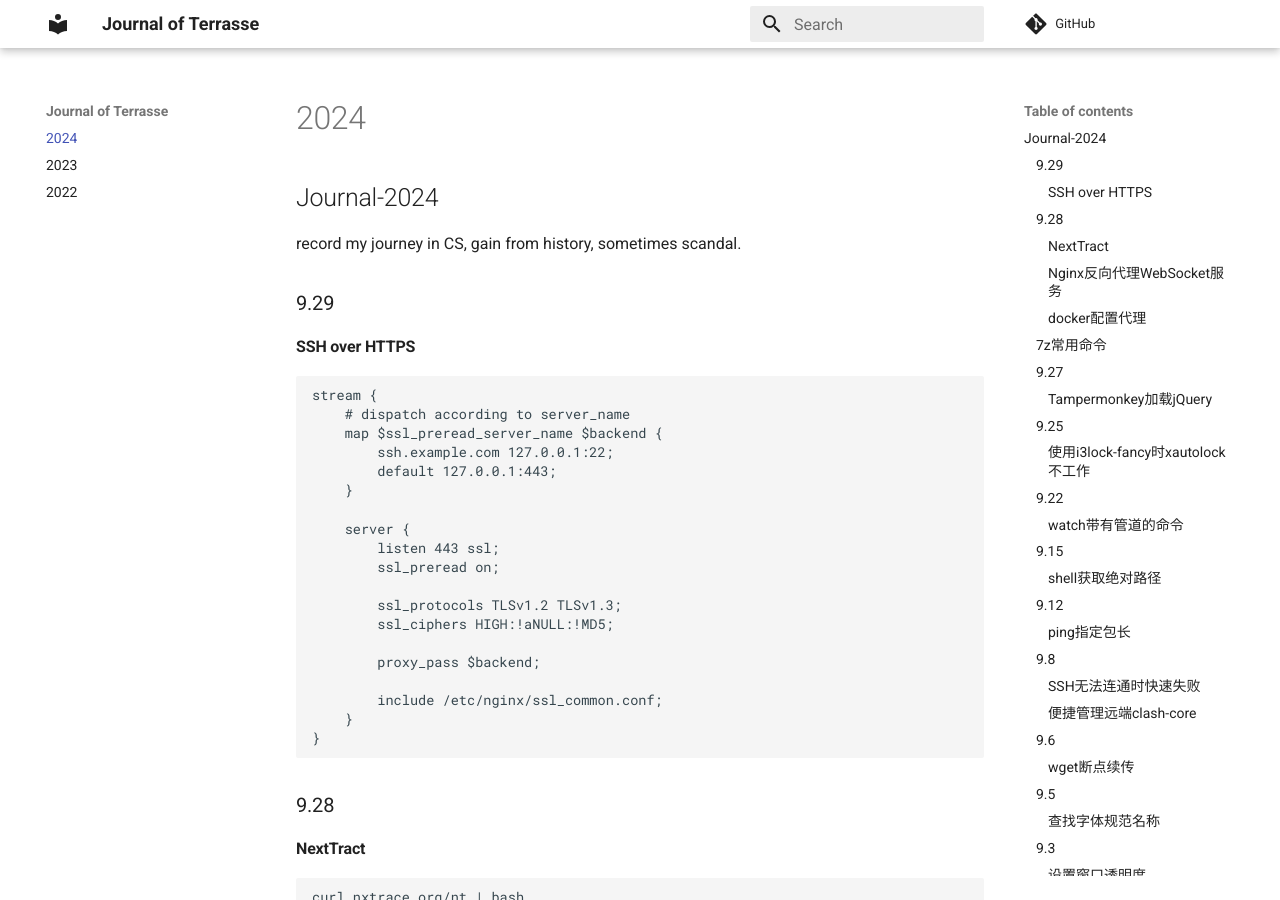
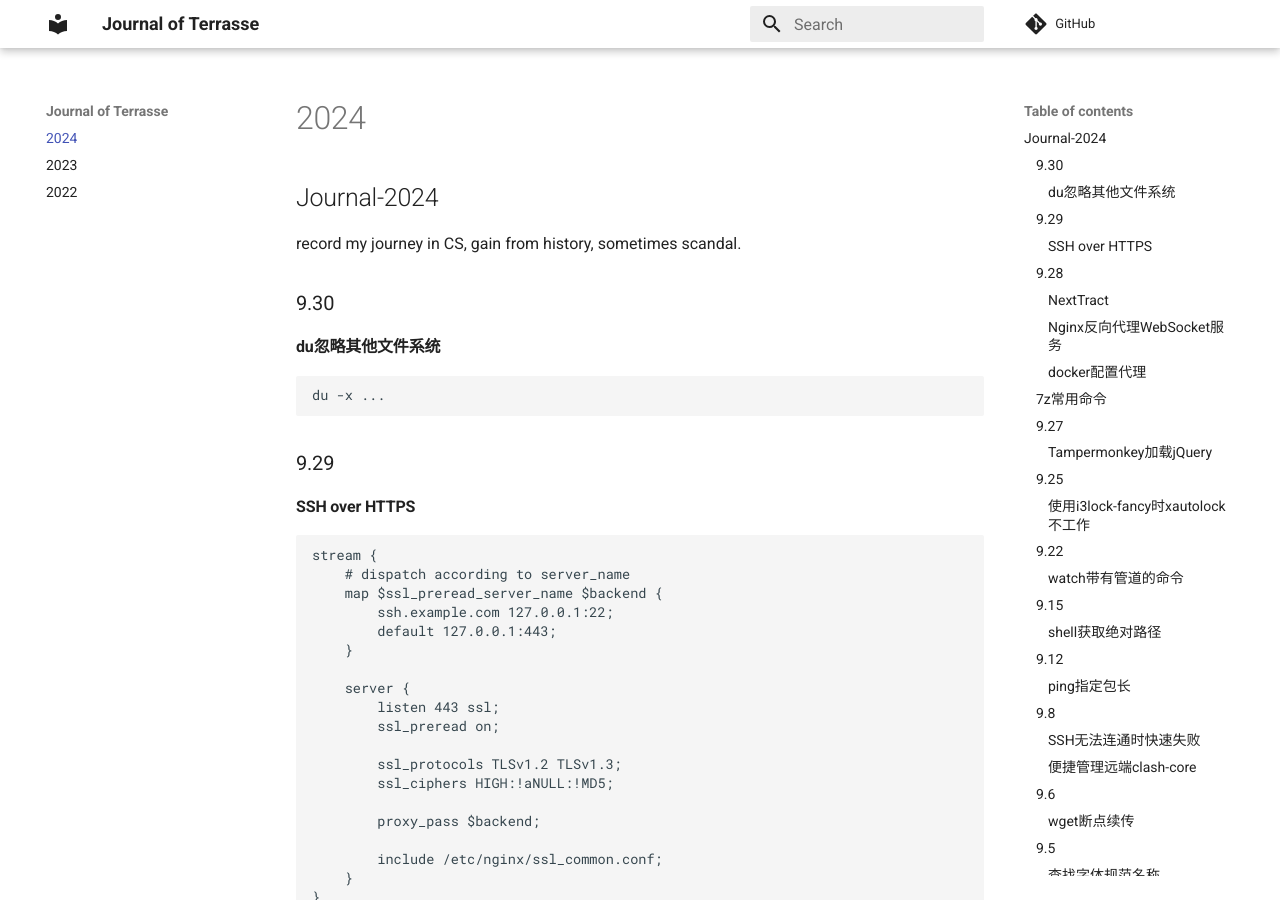
Before and after one commit to Jerry-Terrasse/journal, an MkDocs documentation site: the page built from docs/2024.md, in a window 1280 px wide and 900 px high. Built offline with MkDocs 1.6.1 and Material for MkDocs 9.7.7, drawn with Linux system fonts in a browser that asks for light colours; comment, search, counter and statistics services are not loaded.

Commit message:
update (Mon Sep 30 05:33:55 PM CST 2024)

````diff
--- a/docs/2024.md
+++ b/docs/2024.md
@@ -1,6 +1,14 @@
 ## Journal-2024
 
 record my journey in CS, gain from history, sometimes scandal.
+
+### 9.30
+
+#### du忽略其他文件系统
+
+```shell
+du -x ...
+```
 
 ### 9.29
 
````
